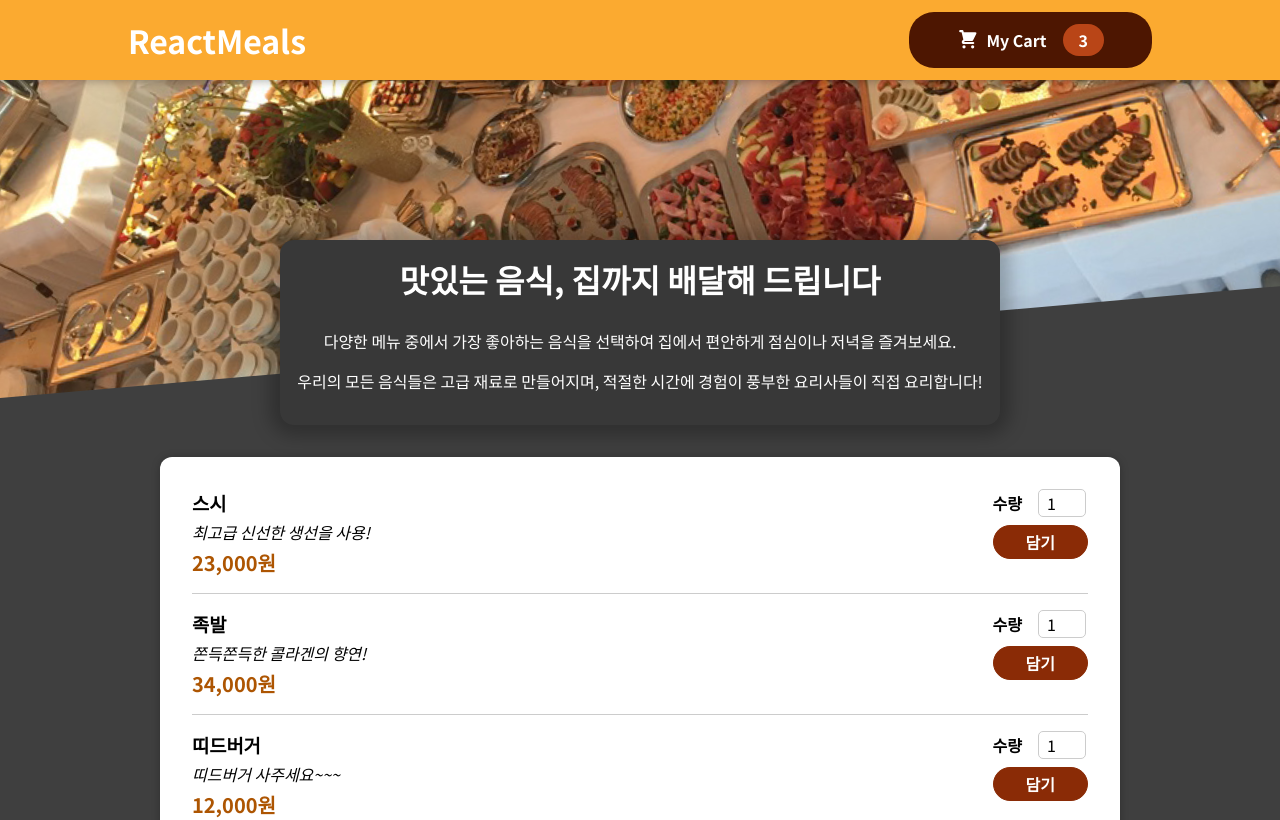
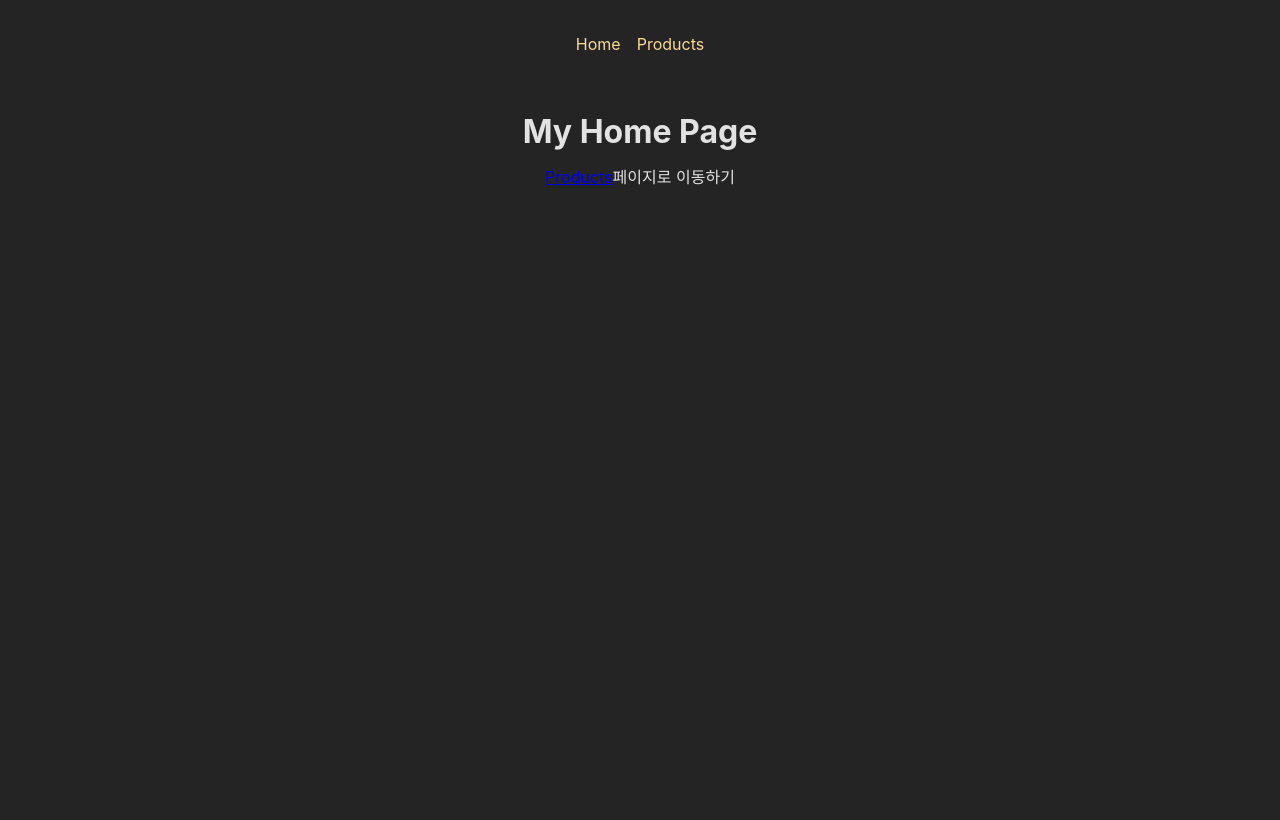
Before and after one commit to kimbyeongmo/react-study, a React (Create React App) app: page / in a window 1280 px wide. Shown: the top 820 px of the page. Built offline with nearby package versions, Linux system fonts and the light colour scheme.

Commit message:
# 중첩 라우터

```diff
--- a/package.json
+++ b/package.json
@@ -10,6 +10,7 @@
     "react": "^18.3.1",
     "react-dom": "^18.3.1",
     "react-icons": "^5.2.1",
+    "react-router-dom": "^6.24.0",
     "react-scripts": "5.0.1",
     "reactstrap": "^9.2.2",
     "sass": "^1.77.6",
--- a/src/App.js
+++ b/src/App.js
@@ -1,28 +1,27 @@
-import React, { useState } from 'react';
-import Header from './components/Food/Layout/Header';
-import Meals from './components/Food/Meals/Meals';
-import Cart from './components/Food/Cart/Cart';
-import CartProvider from './store/CartProvider';
+import React from 'react';
+import Home from './components/RouteExample/pages/Home';
+import Products from './components/RouteExample/pages/Products';
+import { createBrowserRouter, RouterProvider } from 'react-router-dom';
+import RootLayout from './components/RouteExample/pages/layout/RootLayout';
+
+// 라우터 설정
+const router = createBrowserRouter([
+
+  {
+    path: '/',
+    element: <RootLayout />,
+    children: [
+      { path: '/', element: <Home /> },
+      { path: '/products', element: <Products /> }
+    ]
+  }
+
+]);
 
 const App = () => {
 
-  // 장바구니 모달을 열고 닫는 상태변수
-  const [cartIsShown, setCartIsShown] = useState(false);
-
-  // 모달을 열어주는 핸들러
-  const showCartHandler = () => setCartIsShown(true);
-
-  // 모달을 닫아주는 핸들러
-  const hideCartHandler = () => setCartIsShown(false);
-
   return (
-    <CartProvider>
-      {cartIsShown && <Cart onClose={hideCartHandler} />}
-      <Header onShowCart={showCartHandler} />
-      <div id="main">
-        <Meals />
-      </div>
-    </CartProvider>
+    <RouterProvider router={router} />
   );
 };
 
--- /dev/null
+++ b/src/components/RouteExample/pages/Home.js
@@ -0,0 +1,17 @@
+import React from 'react';
+import { Link } from 'react-router-dom';
+
+const Home = () => {
+  console.log('home!');
+
+  return (
+    <>
+      <h1>My Home Page</h1>
+      <p>
+        <Link to="/products">Products</Link>페이지로 이동하기
+      </p>
+    </>
+  );
+};
+
+export default Home;
--- /dev/null
+++ b/src/components/RouteExample/pages/Products.js
@@ -0,0 +1,18 @@
+import React from 'react';
+import { Link } from 'react-router-dom';
+
+const Products = () => {
+
+  console.log('products!');
+
+  return (
+    <>
+      <h1>My Products Page</h1>
+      <p>
+        <Link to="/">Home</Link>페이지로 이동하기
+      </p>
+    </>
+  );
+};
+
+export default Products;
--- /dev/null
+++ b/src/components/RouteExample/pages/layout/MainNavigation.js
@@ -0,0 +1,22 @@
+import React from 'react'
+import { Link } from 'react-router-dom'
+import styles from './MainNavigation.module.scss';
+
+const MainNavigation = () => {
+  return (
+    <header className={styles.header}>
+      <nav>
+        <ul className={styles.list}>
+          <li>
+            <Link to='/'>Home</Link>
+          </li>
+          <li>
+            <Link to='/products'>Products</Link>
+          </li>
+        </ul>
+      </nav>
+    </header>
+  )
+}
+
+export default MainNavigation
--- /dev/null
+++ b/src/components/RouteExample/pages/layout/MainNavigation.module.scss
@@ -0,0 +1,17 @@
+.header {
+  max-width: 60rem;
+  margin: auto;
+  padding: 2rem;
+  display: flex;
+  justify-content: center;
+}
+
+.list {
+  display: flex;
+  gap: 1rem;
+
+  a {
+    text-decoration: none;
+    color: var(--color-primary-400);
+  }
+}
--- /dev/null
+++ b/src/components/RouteExample/pages/layout/RootLayout.js
@@ -0,0 +1,17 @@
+import React from 'react'
+import MainNavigation from './MainNavigation'
+import { Outlet } from 'react-router-dom'
+
+const RootLayout = () => {
+  return (
+    <>
+      <MainNavigation />
+      {/* RootLayout의 children들이 Outlet으로 렌더링 됨 */}
+      <main>
+        <Outlet />
+      </main>
+    </>
+  )
+}
+
+export default RootLayout
--- a/src/index.css
+++ b/src/index.css
@@ -1,14 +1,55 @@
-@import url('https://fonts.googleapis.com/css2?family=Noto+Sans+JP:wght@400;700&display=swap');
-
 * {
   box-sizing: border-box;
 }
 
-html {
-  font-family: 'Noto Sans JP', sans-serif;
+:root {
+  font-family: Inter, Avenir, Helvetica, Arial, sans-serif;
+  font-size: 16px;
+  line-height: 24px;
+  font-weight: 400;
+
+  color-scheme: light dark;
+  color: rgba(255, 255, 255, 0.87);
+  background-color: #242424;
+
+  font-synthesis: none;
+  text-rendering: optimizeLegibility;
+  -webkit-font-smoothing: antialiased;
+  -moz-osx-font-smoothing: grayscale;
+  -webkit-text-size-adjust: 100%;
+
+  --color-gray-100: #f4f3f1;
+  --color-gray-200: #dddbd8;
+  --color-gray-300: #ccc9c6;
+  --color-gray-400: #aeaba7;
+  --color-gray-500: #8a8784;
+  --color-gray-600: #656360;
+  --color-gray-700: #4b4a47;
+  --color-gray-800: #31302e;
+  --color-gray-900: #1f1d1b;
+
+  --color-primary-100: #fcf3e1;
+  --color-primary-200: #fceccd;
+  --color-primary-300: #fae1af;
+  --color-primary-400: #fbd997;
+  --color-primary-500: #ffd37c;
+  --color-primary-600: #f9c762;
+  --color-primary-700: #fbc14d;
+  --color-primary-800: #fab833;
+  --color-primary-900: #f6ad1b;
 }
 
 body {
   margin: 0;
-  background-color: #3f3f3f;
 }
+
+ul {
+  list-style: none;
+  margin: 0;
+  padding: 0;
+}
+
+main {
+  margin: 2rem auto;
+  text-align: center;
+}
```
Also changed, not shown: 1 other file (tests, documents, lock files or other folders).
